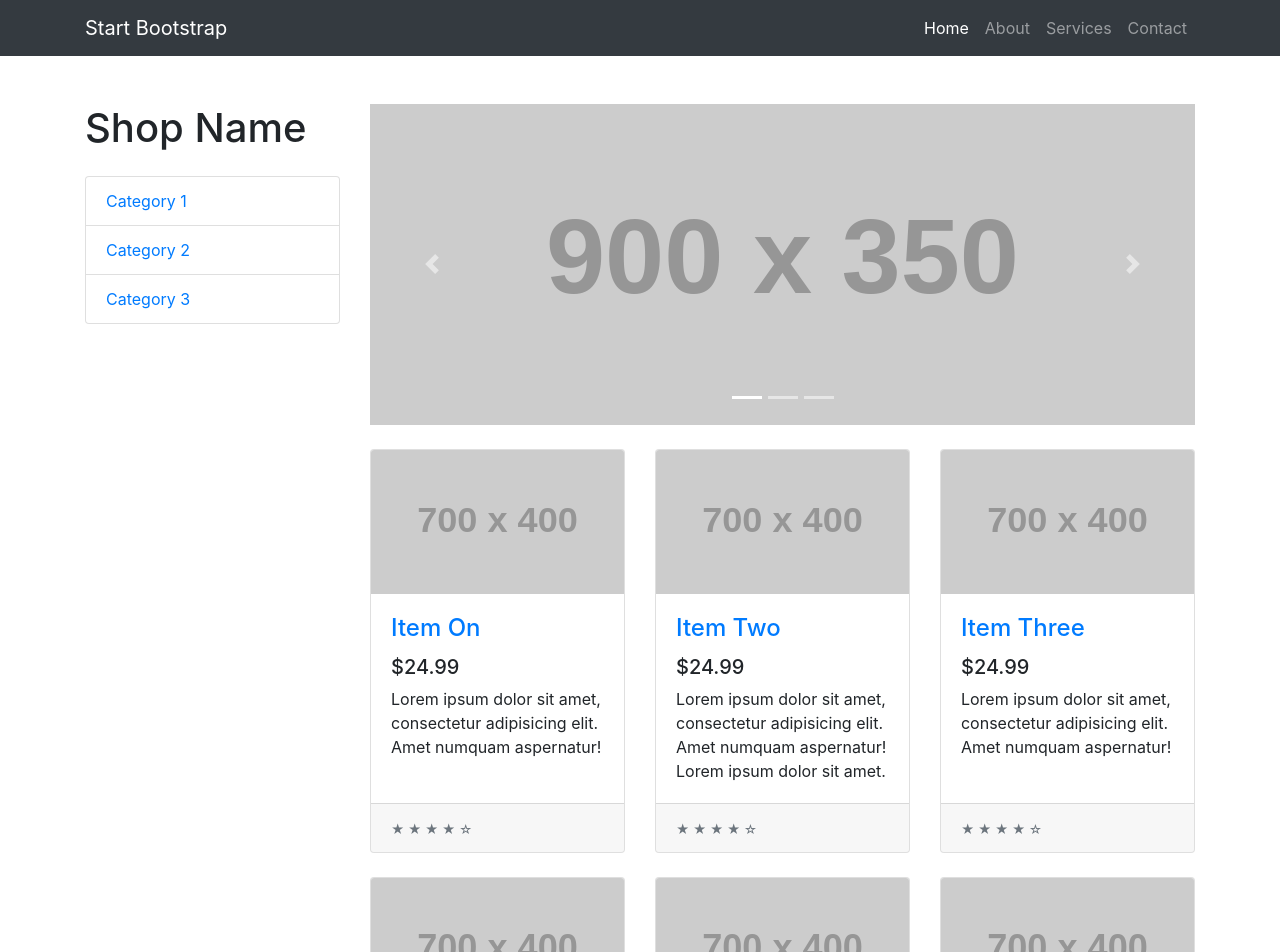
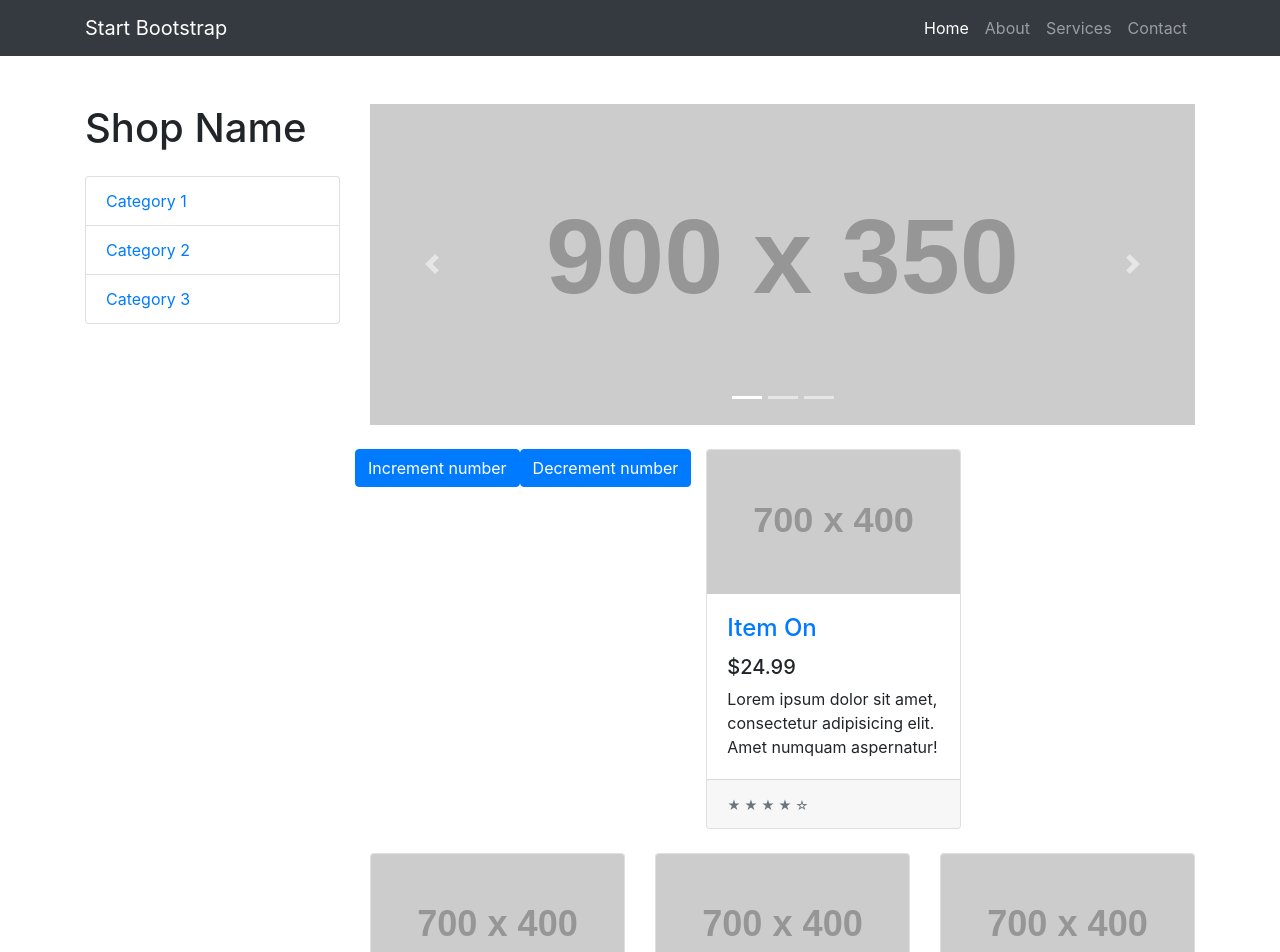
Before and after one commit to olliebrownlow/movie-app, a Next.js app: page / in a window 1280 px wide. Shown: the top 952 px of the page. Built offline with nearby package versions, Linux system fonts and the light colour scheme.

Commit message:
adds increment/decrement number buttons

```diff
--- a/components/movieList.js
+++ b/components/movieList.js
@@ -6,6 +6,11 @@ class MovieList extends React.Component {
   render() {
     return (
       <>
+        <div>
+          <button className="btn btn-primary">Increment number</button>
+          <button className="btn btn-primary">Decrement number</button>
+        </div>
+
         <div className="col-lg-4   col-md-6 mb-4">
           <div className="card h-100">
             <a href="#"><img className="card-img-top" src="http://placehold.it/700x400" alt="" /></a>
```
